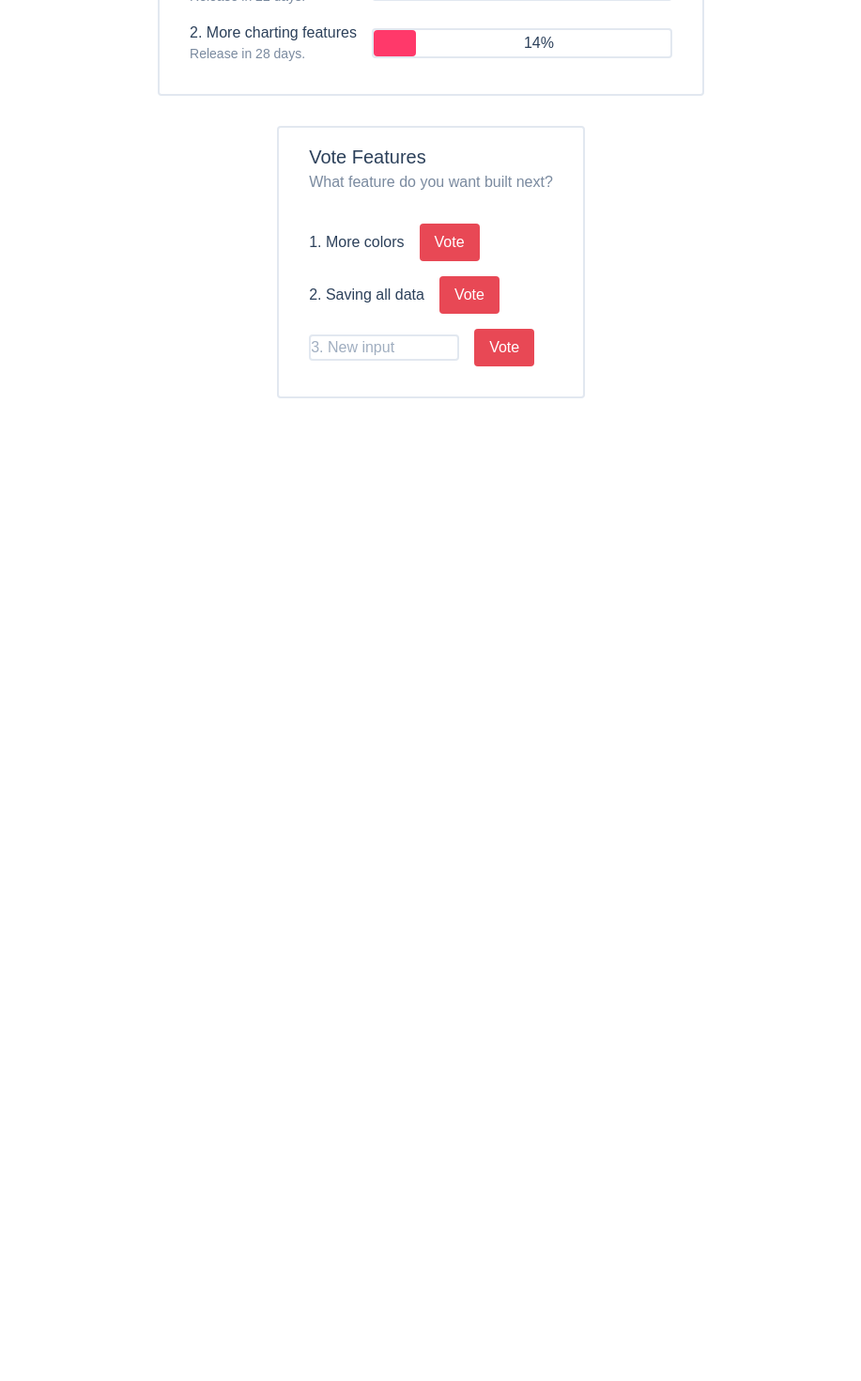
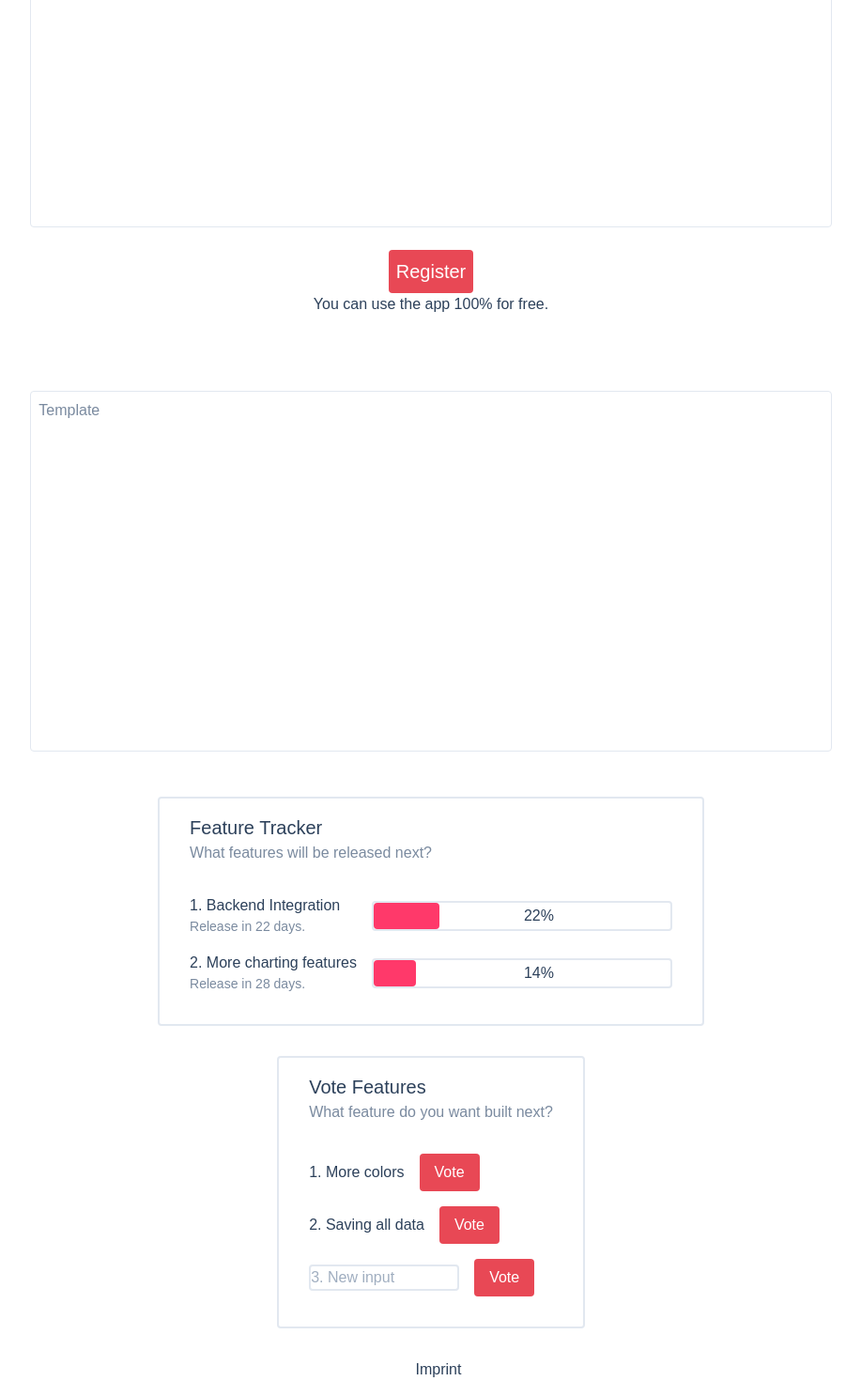
Before and after one commit to Maximilianwte/Simply-Scenario-Plan, a Vue app: page /home in a window 1280 px wide. Shown: the part 238-1708 px from the top of the page at 94% size, without its empty margins (181-1098 px from the left). Before the commit the page ends 800 px from the top, so only its background shows below. Built offline with nearby package versions, Linux system fonts and the light colour scheme.

Commit message:
basic idea front page

```diff
--- a/src/views/home.vue
+++ b/src/views/home.vue
@@ -1,8 +1,24 @@
 <template>
   <div id="home" class="flex-col pt-24">
-        <div id="featureTracker" class="border-2 rounded px-8 py-4">
+    <div id="video" class="w-2/3 h-80 border rounded">
+      <p class="mt-2 ml-2 text-alternative">Video</p>
+    </div>
+    <div class="cta flex-col mt-6">
+      <button
+        class="bg-focus hover:bg-main text-white text-xl rounded py-2 px-2"
+      >
+        Register
+      </button>
+      <p>You can use the app 100% for free.</p>
+    </div>
+    <div id="template" class="w-2/3 h-80 mt-20 border rounded">
+      <p class="mt-2 ml-2 text-alternative">Template</p>
+    </div>
+    <div id="featureTracker" class="border-2 mt-12 rounded px-8 py-4">
       <h4 class="text-xl">Feature Tracker</h4>
-            <p class="text-base text-alternative">What features will be released next?</p>
+      <p class="text-base text-alternative">
+        What features will be released next?
+      </p>
       <li class="mt-8 mb-4">
         <ul class="flex items-center justify-between">
           <div class="text">
@@ -22,27 +38,44 @@
     </div>
     <div id="featureVoter" class="border-2 rounded px-8 py-4 mt-8">
       <h4 class="text-xl">Vote Features</h4>
-            <p class="text-base text-alternative">What feature do you want built next?</p>
+      <p class="text-base text-alternative">
+        What feature do you want built next?
+      </p>
       <li class="mt-8 mb-4">
         <ul class="flex items-center">
           <h6 class="mr-4">1. More colors</h6>
-                        <button class="bg-focus hover:bg-main text-white rounded px-4 py-2">Vote</button>
+          <button class="bg-focus hover:bg-main text-white rounded px-4 py-2">
+            Vote
+          </button>
         </ul>
         <ul class="flex items-center mt-4">
           <h6 class="mr-4">2. Saving all data</h6>
-                        <button class="bg-focus hover:bg-main text-white rounded px-4 py-2">Vote</button>
+          <button class="bg-focus hover:bg-main text-white rounded px-4 py-2">
+            Vote
+          </button>
         </ul>
         <ul class="flex items-center mt-4">
-                        <input type="text" class="w-40 border-2 rounded mr-4" placeholder="3. New input">
-                        <button class="bg-focus hover:bg-main text-white rounded px-4 py-2">Vote</button>
+          <input
+            type="text"
+            class="w-40 border-2 rounded mr-4"
+            placeholder="3. New input"
+          />
+          <button class="bg-focus hover:bg-main text-white rounded px-4 py-2">
+            Vote
+          </button>
         </ul>
       </li>
+    </div>
+    <div class="footer">
+      <router-link to="/imprint">
+        <h2 class="ml-4 mt-8">Imprint</h2>
+      </router-link>
     </div>
   </div>
 </template>
 <script>
 import progressBar from "../components/progressBar";
 export default {
-    components: {progressBar}
-}
+  components: { progressBar },
+};
 </script>
--- a/src/views/imprint.vue
+++ b/src/views/imprint.vue
@@ -1,17 +1,20 @@
 <template>
   <div id="imprint">
-        <div id="message" class="theme_dark bg-bg_primary text-main_primary w-full h-screen flex-col">
-            <h3 class="text-4xl uppercase">FinanceX.</h3>
+    <div
+      id="message"
+      class="theme_dark bg-bg_primary text-main_primary w-full h-screen flex-col"
+    >
+      <h3 class="text-4xl uppercase">Scenario Plan</h3>
       <div id="contact" class="text-center text-2xl mt-16">
         <li>
           <ul>
-                        <h4 class="text-4xl">Maximilian Witte</h4>
-                    </ul>
-                    <ul>
-                        Schäferkampsallee 17
+            <h4 class="text-2xl">Maximilian Witte</h4>
           </ul>
           <ul>
             20357 Hamburg, Germany.
+          </ul>
+          <ul>
+            <div class="privacy text-base mt-20">Insert privacy here.</div>
           </ul>
         </li>
       </div>
@@ -20,7 +23,5 @@
 </template>
 
 <script>
-    export default {
-
-    }
+export default {};
 </script>
```
Lines whose indentation alone changed are shown as unchanged.
